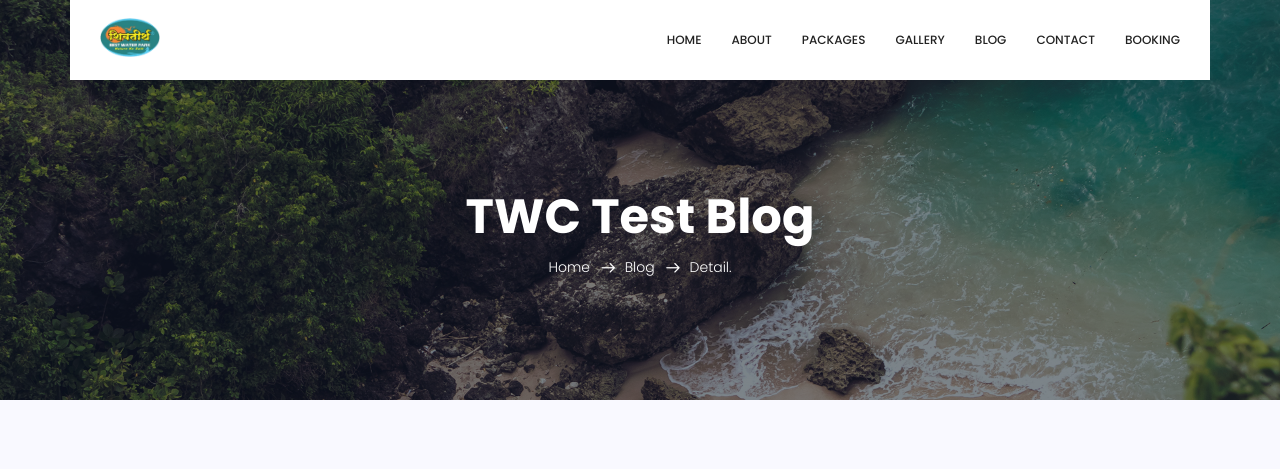
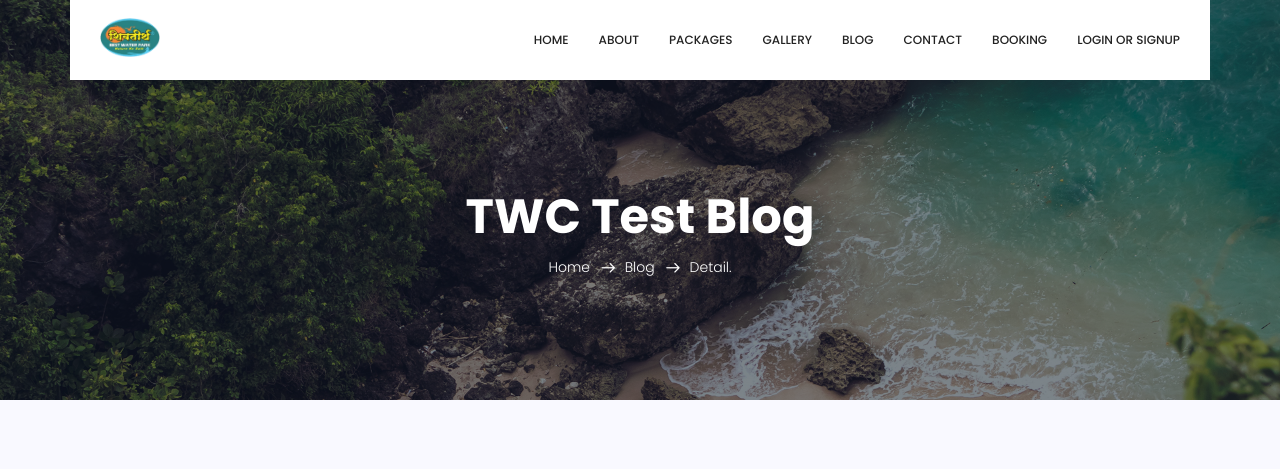
Before and after one commit to FijacksProp/shivtirth, a Django app: page /detail/2/ in a window 1280 px wide. Shown: the top 469 px of the page. Run offline with Django 5.2, Linux system fonts and the light colour scheme; data comes from the database, SQL or seed files in the repository; some libraries are stand-ins or nearby versions.

Commit message:
Update base.html

```diff
--- a/shivtirth_app/templates/main/base.html
+++ b/shivtirth_app/templates/main/base.html
@@ -49,7 +49,7 @@
                         <li class="nav-item"><a class="nav-link" href="{% url 'blog' %}">Blog</a></li>
                         <li class="nav-item"><a class="nav-link" href="{% url 'contact' %}">Contact</a></li>
                         <li class="nav-item"><a class="nav-link" href="{% url 'enquire' %}">Booking</a></li>
-                   <!-- <li class="nav-item"><a class="nav-link" href="{% url 'logout' %}">logout</a></li> -->
+                        <li class="nav-item"><a class="nav-link" href="{% url 'logout' %}">logout</a></li>
                     </ul>
                 </div>
                 {% else %}
@@ -68,8 +68,8 @@
                         <li class="nav-item"><a class="nav-link" href="{% url 'blog' %}">Blog</a></li>
                         <li class="nav-item"><a class="nav-link" href="{% url 'contact' %}">Contact</a></li>
                         <li class="nav-item"><a class="nav-link" href="{% url 'enquire' %}">Booking</a></li>
-                   <!-- <li class="nav-item"><a class="nav-link" href="{% url 'login' %}">Login</a></li>
-                        <li class="nav-item"><a class="nav-link" href="{% url 'signup' %}">Signup</a></li> -->
+                        <li class="nav-item"><a class="nav-link" href="{% url 'login' %}">Login or Signup</a></li>
+                        <!--<li class="nav-item"><a class="nav-link" href="{% url 'signup' %}">Signup</a></li>-->
                     </ul>
                 </div>
                 {% endif %}
```
